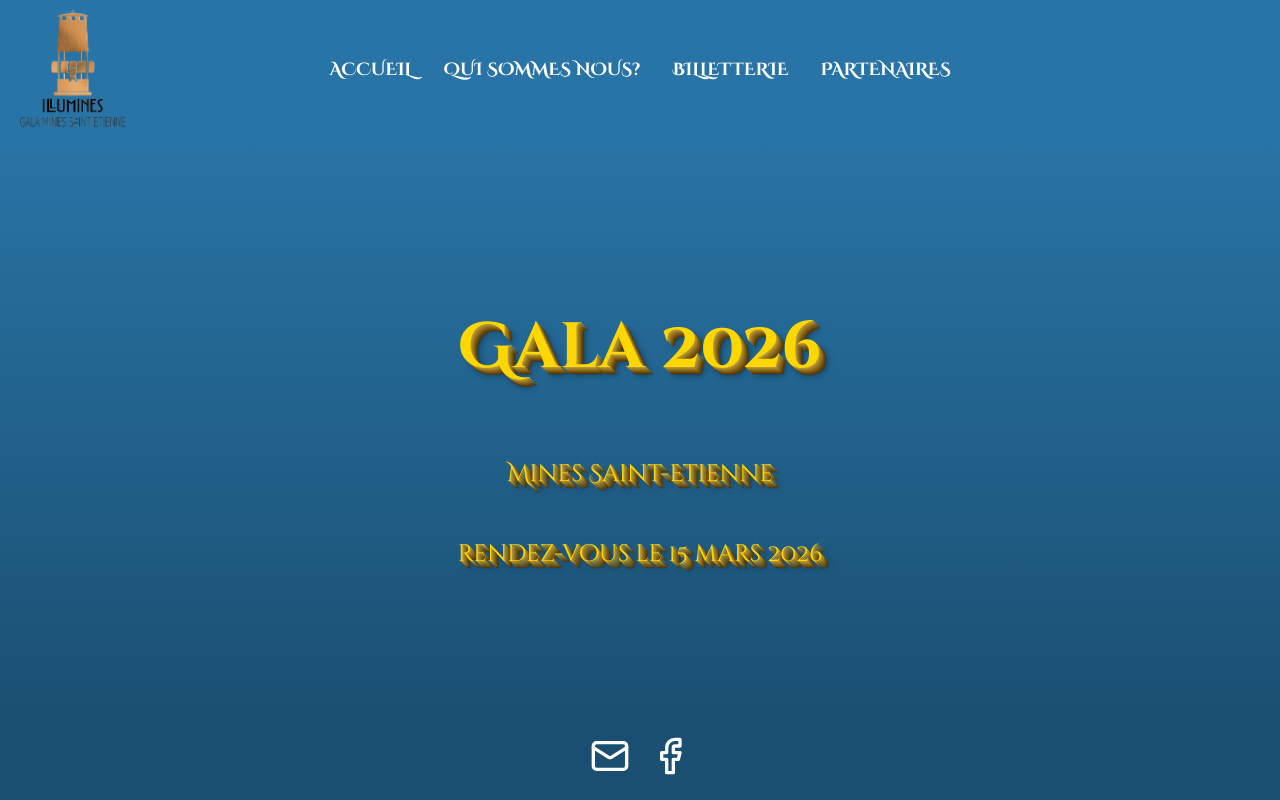
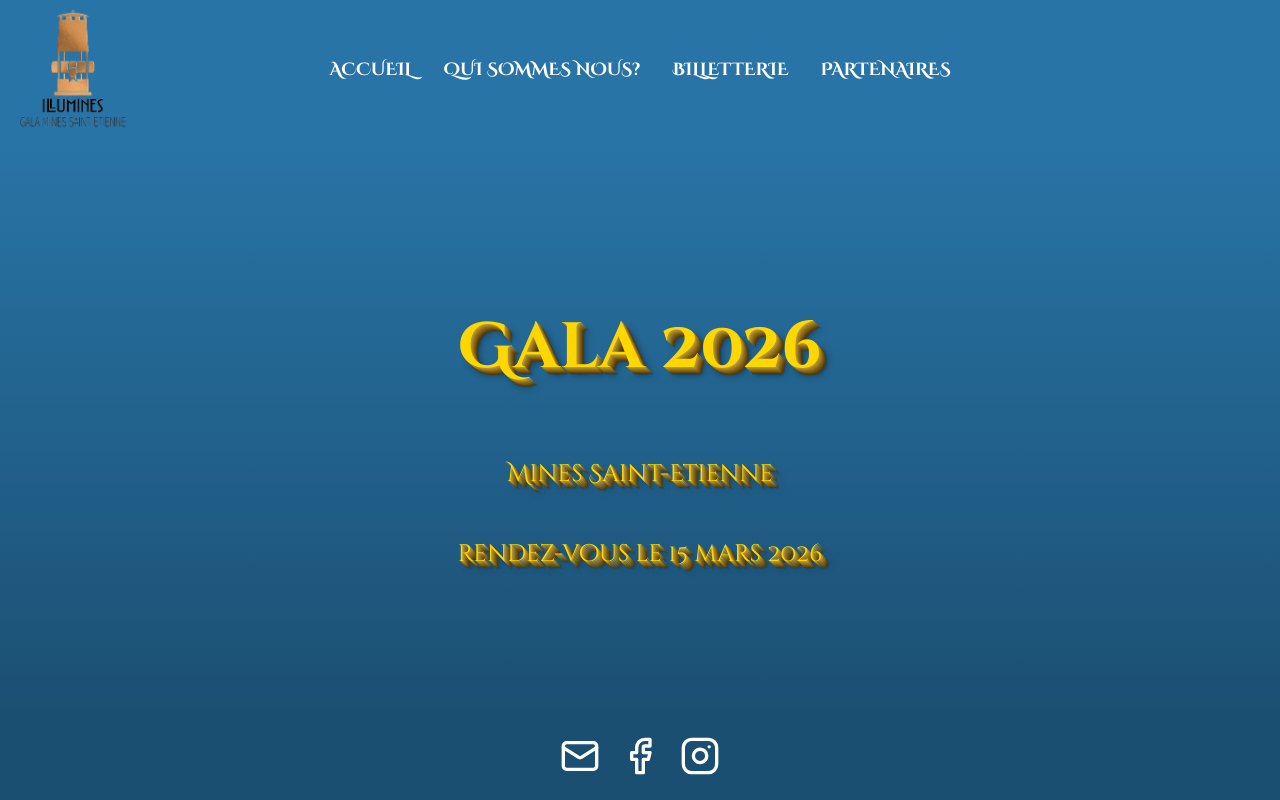
Before and after one commit to emse-students/refonte-gala, a SvelteKit app: page / in a window 1280 px wide. Built offline with nearby package versions, Linux system fonts and the light colour scheme.

Commit message:
ajout lien inqta

```diff
--- a/src/routes/Footer.svelte
+++ b/src/routes/Footer.svelte
@@ -7,6 +7,9 @@
     </a>
     <a href="https://www.facebook.com/galaminessaintetienne?locale=fr_FR" target="_blank" rel="noopener noreferrer" aria-label="Visitez notre page Facebook">
         <svg xmlns="http://www.w3.org/2000/svg" width="40" height="40" viewBox="0 0 24 24" fill="none" stroke="currentColor" stroke-width="2" stroke-linecap="round" stroke-linejoin="round" class="icon"><path d="M18 2h-3a5 5 0 0 0-5 5v3H7v4h3v8h4v-8h3l1-4h-4V7a1 1 0 0 1 1-1h3z"/></svg>
+    </a>
+    <a href="https://www.instagram.com/galaillumines/" target="_blank" rel="noopener noreferrer" aria-label="Visitez notre page Instagram">
+        <svg xmlns="http://www.w3.org/2000/svg" width="40" height="40" viewBox="0 0 24 24" fill="none" stroke="currentColor" stroke-width="2" stroke-linecap="round" stroke-linejoin="round" class="icon"><rect width="20" height="20" x="2" y="2" rx="5" ry="5"/><path d="M16 11.37A4 4 0 1 1 12.63 8 4 4 0 0 1 16 11.37z"/><line x1="17.5" x2="17.51" y1="6.5" y2="6.5"/></svg>
     </a>
 </footer>
 
```
